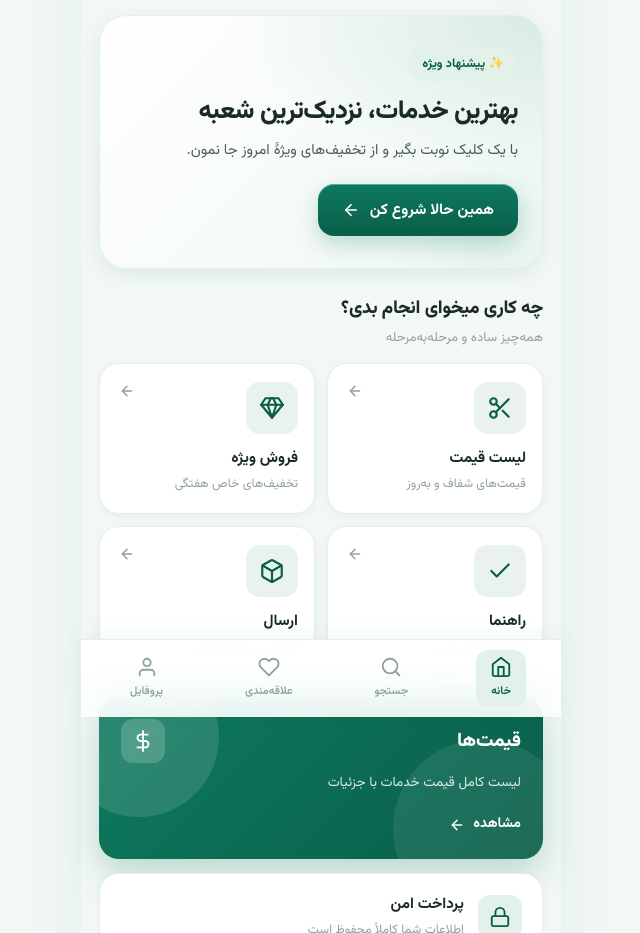
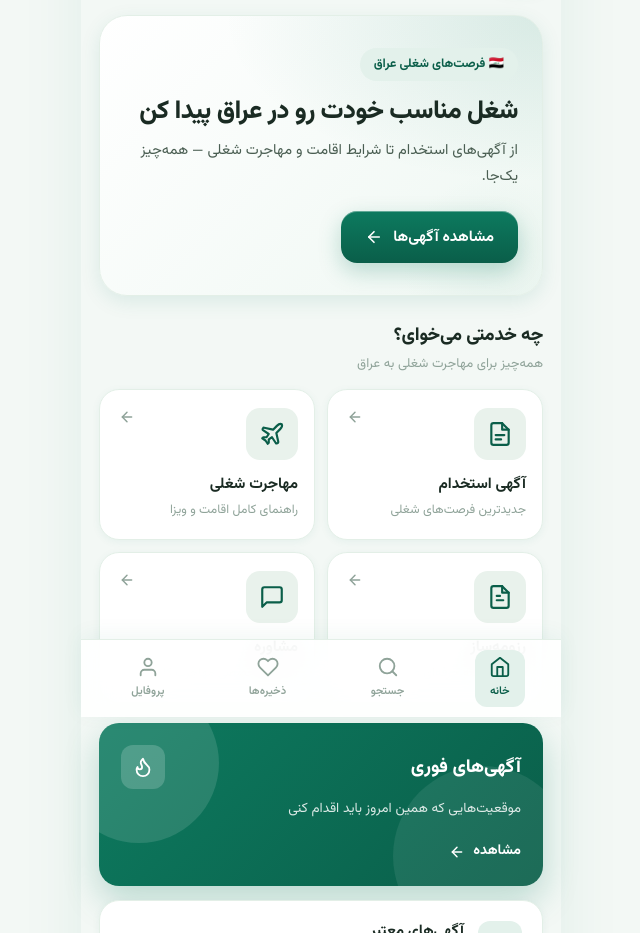
Before and after one commit to iran98ir/apk-kardar-iraq, a plain HTML site: page index.html in a window 1280 px wide. Shown: the part 83-1016 px from the top of the page, without its empty margins (319-959 px from the left). Drawn offline with Linux system fonts and the light colour scheme.

Commit message:
Update index.html

```diff
--- a/index.html
+++ b/index.html
@@ -4,64 +4,46 @@
 <meta charset="UTF-8">
 <meta name="viewport" content="width=device-width, initial-scale=1.0, viewport-fit=cover">
 <meta name="theme-color" content="#0d7a5f">
-<title>کاردار | MU✂️MU</title>
+<title>کاردار | کاریابی در عراق</title>
 
 <link rel="preconnect" href="https://fonts.googleapis.com">
 <link rel="preconnect" href="https://fonts.gstatic.com" crossorigin>
 <link href="https://fonts.googleapis.com/css2?family=Vazirmatn:wght@400;500;600;700;800&display=swap" rel="stylesheet">
 
 <style>
-/* ===================== متغیرها ===================== */
 :root{
-  --bg:#f3f8f5;
-  --surface:#ffffff;
-  --surface-2:#e9f2ec;
-  --text:#1a2b23;
-  --text-soft:#4a5e52;
-  --text-mute:#8fa399;
-  --border:#d4e2d9;
-  --border-2:#e3efe7;
-  --brand:#0d7a5f;
-  --brand-2:#0a5e49;
-  --brand-soft:#e3f1eb;
+  --bg:#f3f8f5; --surface:#ffffff; --surface-2:#e9f2ec;
+  --text:#1a2b23; --text-soft:#4a5e52; --text-mute:#8fa399;
+  --border:#d4e2d9; --border-2:#e3efe7;
+  --brand:#0d7a5f; --brand-2:#0a5e49; --brand-soft:#e3f1eb;
   --brand-glow:rgba(13,122,95,.25);
-  --gold:#f5b942;
-  --danger:#dc4c3f;
-  --r-sm:8px; --r-md:14px; --r-lg:20px; --r-xl:28px;
+  --gold:#f5b942; --danger:#dc4c3f;
+  --r-md:14px; --r-lg:20px; --r-xl:28px;
   --shadow-sm:0 2px 8px rgba(13,122,95,.06);
   --shadow-md:0 6px 20px rgba(13,122,95,.10);
   --shadow-lg:0 16px 40px rgba(13,122,95,.14);
   --ease:cubic-bezier(.4,0,.2,1);
 }
-
 *{box-sizing:border-box;margin:0;padding:0}
 html,body{height:100%}
 body{
   font-family:'Vazirmatn',system-ui,sans-serif;
-  background:var(--bg);
-  color:var(--text);
-  line-height:1.7;
-  -webkit-font-smoothing:antialiased;
-  overflow-x:hidden;
+  background:var(--bg);color:var(--text);
+  line-height:1.7;-webkit-font-smoothing:antialiased;overflow-x:hidden;
 }
 a{color:inherit;text-decoration:none}
 button{font-family:inherit;cursor:pointer;border:none;background:none}
 
-/* ===================== قالب اپ ===================== */
 .app{
-  max-width:480px;
-  margin:0 auto;
-  min-height:100vh;
-  background:var(--bg);
-  position:relative;
-  padding-bottom:88px; /* جای منوی پایین */
+  max-width:480px;margin:0 auto;min-height:100vh;
+  background:var(--bg);position:relative;padding-bottom:88px;
   box-shadow:0 0 60px rgba(13,122,95,.08);
 }
 
-/* ===================== هدر ===================== */
+/* ===== هدر ===== */
 .app-header{
-  position:sticky; top:0; z-index:50;
-  display:flex; align-items:center; justify-content:space-between;
+  position:sticky;top:0;z-index:50;
+  display:flex;align-items:center;justify-content:space-between;
   padding:14px 18px;
   background:rgba(255,255,255,.85);
   backdrop-filter:blur(18px) saturate(180%);
@@ -73,33 +55,29 @@ button{font-family:inherit;cursor:pointer;border:none;background:none}
   width:46px;height:46px;border-radius:14px;
   display:grid;place-items:center;
   background:linear-gradient(135deg,var(--brand),var(--brand-2));
-  color:#fff;font-size:1.4rem;
+  color:#fff;
   box-shadow:inset 0 1px 0 rgba(255,255,255,.4),0 6px 18px var(--brand-glow);
 }
+.brand-icon svg{width:26px;height:26px}
 .brand-name{font-weight:800;font-size:1.15rem;letter-spacing:-.01em}
 .brand-subtitle{font-size:.8rem;color:var(--text-mute);margin-top:-2px}
 .header-action{
   width:44px;height:44px;border-radius:14px;
   display:grid;place-items:center;
-  background:var(--surface);
-  border:1px solid var(--border);
-  color:var(--text-soft);
-  transition:all .25s var(--ease);
+  background:var(--surface);border:1px solid var(--border);
+  color:var(--text-soft);transition:all .25s var(--ease);
   box-shadow:var(--shadow-sm);
 }
 .header-action:hover{color:var(--brand);border-color:var(--brand);transform:translateY(-1px)}
 
-/* ===================== هیرو ===================== */
+/* ===== هیرو ===== */
 .hero{
-  position:relative;
-  margin:18px;
-  padding:32px 24px;
+  position:relative;margin:18px;padding:32px 24px;
   border-radius:var(--r-xl);
   background:
     radial-gradient(120% 100% at 100% 0%, rgba(13,122,95,.12) 0%, transparent 60%),
     linear-gradient(135deg,#ffffff 0%, #eef7f2 100%);
-  border:1px solid var(--border-2);
-  box-shadow:var(--shadow-md);
+  border:1px solid var(--border-2);box-shadow:var(--shadow-md);
   overflow:hidden;
 }
 .hero::before{
@@ -109,22 +87,19 @@ button{font-family:inherit;cursor:pointer;border:none;background:none}
   opacity:.7;pointer-events:none;
 }
 .hero-label{
-  display:inline-block;
-  padding:6px 14px;border-radius:999px;
+  display:inline-block;padding:6px 14px;border-radius:999px;
   background:var(--brand-soft);color:var(--brand-2);
-  font-size:.78rem;font-weight:700;
-  margin-bottom:14px;
+  font-size:.78rem;font-weight:700;margin-bottom:14px;
   position:relative;z-index:1;
 }
 .hero-title{
   font-size:1.6rem;font-weight:800;line-height:1.35;
-  color:var(--text);letter-spacing:-.02em;
-  margin-bottom:8px;position:relative;z-index:1;
+  color:var(--text);letter-spacing:-.02em;margin-bottom:8px;
+  position:relative;z-index:1;
 }
 .hero-text{
-  font-size:.92rem;color:var(--text-soft);
-  line-height:1.8;margin-bottom:20px;
-  position:relative;z-index:1;
+  font-size:.92rem;color:var(--text-soft);line-height:1.8;
+  margin-bottom:20px;position:relative;z-index:1;
 }
 .hero-button{
   display:inline-flex;align-items:center;gap:10px;
@@ -132,59 +107,42 @@ button{font-family:inherit;cursor:pointer;border:none;background:none}
   background:linear-gradient(180deg,var(--brand),var(--brand-2));
   color:#fff;font-weight:700;font-size:.95rem;
   box-shadow:inset 0 1px 0 rgba(255,255,255,.35),0 8px 22px var(--brand-glow);
-  transition:all .25s var(--ease);
-  position:relative;z-index:1;
+  transition:all .25s var(--ease);position:relative;z-index:1;
 }
-.hero-button:hover{transform:translateY(-2px);box-shadow:inset 0 1px 0 rgba(255,255,255,.4),0 12px 28px var(--brand-glow)}
-.hero-button:active{transform:translateY(0)}
-.hero-button svg{width:18px;height:18px;transform:rotate(0deg)}
+.hero-button:hover{transform:translateY(-2px)}
+.hero-button svg{width:18px;height:18px}
 
-/* ===================== عنوان بخش ===================== */
-.section-head{
-  padding:0 18px;margin:24px 0 14px;
-  display:flex;align-items:flex-end;justify-content:space-between;
-}
+/* ===== عنوان بخش ===== */
+.section-head{padding:0 18px;margin:24px 0 14px}
 .section-title{font-size:1.15rem;font-weight:800;letter-spacing:-.01em}
 .section-caption{font-size:.82rem;color:var(--text-mute);margin-top:2px}
 
-/* ===================== کارت‌های خدمات ===================== */
-.features{
-  display:grid;grid-template-columns:1fr 1fr;
-  gap:12px;padding:0 18px;
-}
+/* ===== کارت‌های خدمات ===== */
+.features{display:grid;grid-template-columns:1fr 1fr;gap:12px;padding:0 18px}
 .feature{
-  position:relative;
-  display:flex;flex-direction:column;align-items:flex-start;
-  padding:18px 16px;
-  background:var(--surface);
-  border:1px solid var(--border-2);
-  border-radius:var(--r-lg);
-  box-shadow:var(--shadow-sm);
-  transition:all .3s var(--ease);
-  cursor:pointer;
-  overflow:hidden;
+  position:relative;display:flex;flex-direction:column;align-items:flex-start;
+  padding:18px 16px;background:var(--surface);
+  border:1px solid var(--border-2);border-radius:var(--r-lg);
+  box-shadow:var(--shadow-sm);transition:all .3s var(--ease);
+  cursor:pointer;overflow:hidden;
 }
 .feature::after{
   content:'';position:absolute;inset:0;
   background:linear-gradient(135deg,var(--brand-soft) 0%,transparent 60%);
-  opacity:0;transition:opacity .3s var(--ease);
-  pointer-events:none;
+  opacity:0;transition:opacity .3s var(--ease);pointer-events:none;
 }
 .feature:hover{transform:translateY(-4px);border-color:var(--brand);box-shadow:var(--shadow-lg),0 0 0 4px var(--brand-glow)}
 .feature:hover::after{opacity:1}
-.feature:active{transform:translateY(-2px)}
 .feature-icon{
   position:relative;z-index:1;
   width:52px;height:52px;border-radius:14px;
   display:grid;place-items:center;
   background:var(--surface-2);color:var(--brand-2);
-  margin-bottom:12px;
-  transition:all .3s var(--ease);
+  margin-bottom:12px;transition:all .3s var(--ease);
 }
 .feature:hover .feature-icon{
   background:linear-gradient(135deg,var(--brand),var(--brand-2));
-  color:#fff;transform:scale(1.06);
-  box-shadow:0 8px 20px var(--brand-glow);
+  color:#fff;transform:scale(1.06);box-shadow:0 8px 20px var(--brand-glow);
 }
 .feature-icon svg{width:26px;height:26px}
 .feature-title{position:relative;z-index:1;font-size:.95rem;font-weight:700;margin-bottom:2px}
@@ -192,23 +150,19 @@ button{font-family:inherit;cursor:pointer;border:none;background:none}
 .feature-arrow{
   position:absolute;top:14px;left:14px;z-index:1;
   width:26px;height:26px;border-radius:8px;
-  display:grid;place-items:center;
-  color:var(--text-mute);
+  display:grid;place-items:center;color:var(--text-mute);
   transition:all .3s var(--ease);
 }
 .feature:hover .feature-arrow{color:var(--brand);transform:translateX(-3px)}
 .feature-arrow svg{width:16px;height:16px}
 
-/* ===================== کارت قیمت ===================== */
+/* ===== کارت ویژه (آگهی‌های فوری) ===== */
 .price-card{
-  margin:20px 18px 0;
-  padding:22px;
-  border-radius:var(--r-lg);
+  margin:20px 18px 0;padding:22px;border-radius:var(--r-lg);
   background:linear-gradient(135deg,var(--brand) 0%,var(--brand-2) 100%);
   color:#fff;position:relative;overflow:hidden;
   box-shadow:0 14px 34px var(--brand-glow);
-  cursor:pointer;
-  transition:all .3s var(--ease);
+  cursor:pointer;transition:all .3s var(--ease);
 }
 .price-card::before{
   content:'';position:absolute;top:-40px;left:-40px;
@@ -222,11 +176,10 @@ button{font-family:inherit;cursor:pointer;border:none;background:none}
 }
 .price-card:hover{transform:translateY(-3px);box-shadow:0 20px 44px var(--brand-glow)}
 .price-card-top{display:flex;align-items:center;justify-content:space-between;position:relative;z-index:1}
-.price-card-title{font-size:1.2rem;font-weight:800}
+.price-card-title{font-size:1.15rem;font-weight:800}
 .price-card-icon{
   width:44px;height:44px;border-radius:12px;
-  background:rgba(255,255,255,.18);
-  display:grid;place-items:center;
+  background:rgba(255,255,255,.18);display:grid;place-items:center;
 }
 .price-card-icon svg{width:22px;height:22px}
 .price-card-text{
@@ -235,33 +188,28 @@ button{font-family:inherit;cursor:pointer;border:none;background:none}
 }
 .price-card-link{
   display:inline-flex;align-items:center;gap:8px;
-  font-size:.88rem;font-weight:700;
-  position:relative;z-index:1;
+  font-size:.88rem;font-weight:700;position:relative;z-index:1;
 }
 .price-card-link svg{width:16px;height:16px;transition:transform .25s var(--ease)}
 .price-card:hover .price-card-link svg{transform:translateX(-3px)}
 
-/* ===================== کارت اعتماد ===================== */
+/* ===== کارت اعتماد ===== */
 .trust-card{
-  margin:14px 18px 0;
-  padding:18px 20px;
-  background:var(--surface);
-  border:1px solid var(--border-2);
-  border-radius:var(--r-lg);
-  box-shadow:var(--shadow-sm);
+  margin:14px 18px 0;padding:18px 20px;
+  background:var(--surface);border:1px solid var(--border-2);
+  border-radius:var(--r-lg);box-shadow:var(--shadow-sm);
 }
 .trust-row{display:flex;align-items:center;gap:14px}
 .trust-icon{
   width:44px;height:44px;border-radius:12px;
   display:grid;place-items:center;
-  background:var(--brand-soft);color:var(--brand-2);
-  flex-shrink:0;
+  background:var(--brand-soft);color:var(--brand-2);flex-shrink:0;
 }
 .trust-icon svg{width:22px;height:22px}
 .trust-title{font-size:.95rem;font-weight:700}
 .trust-text{font-size:.78rem;color:var(--text-mute);margin-top:2px}
 
-/* ===================== منوی پایین ===================== */
+/* ===== منوی پایین ===== */
 .bottom-nav{
   position:fixed;bottom:0;left:0;right:0;z-index:60;
   max-width:480px;margin:0 auto;
@@ -283,7 +231,6 @@ button{font-family:inherit;cursor:pointer;border:none;background:none}
 .nav-item.active{color:var(--brand-2);background:var(--brand-soft)}
 .nav-item:hover{color:var(--brand-2)}
 
-/* ===================== انیمیشن ورود ===================== */
 @keyframes fadeUp{from{opacity:0;transform:translateY(14px)}to{opacity:1;transform:translateY(0)}}
 .hero{animation:fadeUp .6s var(--ease) both}
 .feature{animation:fadeUp .5s var(--ease) both}
@@ -309,87 +256,118 @@ button{font-family:inherit;cursor:pointer;border:none;background:none}
   <header class="app-header">
     <div class="brand">
       <div class="brand-icon">
-        <svg viewBox="0 0 24 24" fill="none" stroke="currentColor" stroke-width="2" stroke-linecap="round" stroke-linejoin="round"><circle cx="6" cy="6" r="3"/><circle cx="6" cy="18" r="3"/><line x1="20" y1="4" x2="8.12" y2="15.88"/><line x1="14.47" y1="14.48" x2="20" y2="20"/><line x1="8.12" y1="8.12" x2="12" y2="12"/></svg>
+        <!-- آیکون چمدان سفر / کاریابی -->
+        <svg viewBox="0 0 24 24" fill="none" stroke="currentColor" stroke-width="2" stroke-linecap="round" stroke-linejoin="round">
+          <rect x="2" y="7" width="20" height="14" rx="2" ry="2"/>
+          <path d="M16 21V5a2 2 0 0 0-2-2h-4a2 2 0 0 0-2 2v16"/>
+        </svg>
       </div>
       <div class="brand-text">
         <div class="brand-name">کاردار</div>
-        <div class="brand-subtitle">سرویس آرایشی و بهداشتی</div>
+        <div class="brand-subtitle">کاریابی در عراق</div>
       </div>
     </div>
-    <button class="header-action" aria-label="راهنما" onclick="alert('راهنمای اپلیکیشن')">
-      <svg width="22" height="22" viewBox="0 0 24 24" fill="none" stroke="currentColor" stroke-width="2" stroke-linecap="round" stroke-linejoin="round"><path d="M20.84 4.61a5.5 5.5 0 0 0-7.78 0L12 5.67l-1.06-1.06a5.5 5.5 0 0 0-7.78 7.78l1.06 1.06L12 21.23l7.78-7.78 1.06-1.06a5.5 5.5 0 0 0 0-7.78z"/></svg>
+    <button class="header-action" aria-label="پروفایل" onclick="alert('پروفایل کاربری')">
+      <svg width="22" height="22" viewBox="0 0 24 24" fill="none" stroke="currentColor" stroke-width="2" stroke-linecap="round" stroke-linejoin="round">
+        <path d="M20 21v-2a4 4 0 0 0-4-4H8a4 4 0 0 0-4 4v2"/>
+        <circle cx="12" cy="7" r="4"/>
+      </svg>
     </button>
   </header>
 
   <!-- هیرو -->
   <section class="hero">
-    <span class="hero-label">✨ پیشنهاد ویژه</span>
-    <h1 class="hero-title">بهترین خدمات، نزدیک‌ترین شعبه</h1>
-    <p class="hero-text">با یک کلیک نوبت بگیر و از تخفیف‌های ویژهٔ امروز جا نمون.</p>
-    <button class="hero-button" onclick="alert('رفتن به صفحه فروش')">
-      همین حالا شروع کن
-      <svg viewBox="0 0 24 24" fill="none" stroke="currentColor" stroke-width="2.2" stroke-linecap="round" stroke-linejoin="round"><line x1="19" y1="12" x2="5" y2="12"/><polyline points="12 19 5 12 12 5"/></svg>
+    <span class="hero-label">🇮🇶 فرصت‌های شغلی عراق</span>
+    <h1 class="hero-title">شغل مناسب خودت رو در عراق پیدا کن</h1>
+    <p class="hero-text">از آگهی‌های استخدام تا شرایط اقامت و مهاجرت شغلی — همه‌چیز یک‌جا.</p>
+    <button class="hero-button" onclick="alert('رفتن به لیست آگهی‌ها')">
+      مشاهده آگهی‌ها
+      <svg viewBox="0 0 24 24" fill="none" stroke="currentColor" stroke-width="2.2" stroke-linecap="round" stroke-linejoin="round">
+        <line x1="19" y1="12" x2="5" y2="12"/>
+        <polyline points="12 19 5 12 12 5"/>
+      </svg>
     </button>
   </section>
 
   <!-- عنوان بخش -->
   <div class="section-head">
     <div>
-      <h2 class="section-title">چه کاری میخوای انجام بدی؟</h2>
-      <p class="section-caption">همه‌چیز ساده و مرحله‌به‌مرحله</p>
+      <h2 class="section-title">چه خدمتی می‌خوای؟</h2>
+      <p class="section-caption">همه‌چیز برای مهاجرت شغلی به عراق</p>
     </div>
   </div>
 
   <!-- ۴ کارت خدمات -->
   <section class="features">
 
-    <article class="feature" onclick="alert('لیست قیمت')">
+    <article class="feature" onclick="alert('آگهی‌های استخدام')">
       <span class="feature-arrow"><svg viewBox="0 0 24 24" fill="none" stroke="currentColor" stroke-width="2.2" stroke-linecap="round" stroke-linejoin="round"><line x1="19" y1="12" x2="5" y2="12"/><polyline points="12 19 5 12 12 5"/></svg></span>
       <div class="feature-icon">
-        <svg viewBox="0 0 24 24" fill="none" stroke="currentColor" stroke-width="2" stroke-linecap="round" stroke-linejoin="round"><circle cx="6" cy="6" r="3"/><circle cx="6" cy="18" r="3"/><line x1="20" y1="4" x2="8.12" y2="15.88"/><line x1="14.47" y1="14.48" x2="20" y2="20"/><line x1="8.12" y1="8.12" x2="12" y2="12"/></svg>
+        <!-- آیکون آگهی / لیست -->
+        <svg viewBox="0 0 24 24" fill="none" stroke="currentColor" stroke-width="2" stroke-linecap="round" stroke-linejoin="round">
+          <path d="M14 2H6a2 2 0 0 0-2 2v16a2 2 0 0 0 2 2h12a2 2 0 0 0 2-2V8z"/>
+          <polyline points="14 2 14 8 20 8"/>
+          <line x1="8" y1="13" x2="16" y2="13"/>
+          <line x1="8" y1="17" x2="13" y2="17"/>
+        </svg>
       </div>
-      <h3 class="feature-title">لیست قیمت</h3>
-      <p class="feature-text">قیمت‌های شفاف و به‌روز</p>
+      <h3 class="feature-title">آگهی استخدام</h3>
+      <p class="feature-text">جدیدترین فرصت‌های شغلی</p>
     </article>
 
-    <article class="feature" onclick="alert('فروش ویژه')">
+    <article class="feature" onclick="alert('مهاجرت شغلی')">
       <span class="feature-arrow"><svg viewBox="0 0 24 24" fill="none" stroke="currentColor" stroke-width="2.2" stroke-linecap="round" stroke-linejoin="round"><line x1="19" y1="12" x2="5" y2="12"/><polyline points="12 19 5 12 12 5"/></svg></span>
       <div class="feature-icon">
-        <svg viewBox="0 0 24 24" fill="none" stroke="currentColor" stroke-width="2" stroke-linecap="round" stroke-linejoin="round"><path d="M6 3h12l4 6-10 12L2 9z"/><path d="M11 3 8 9l4 12 4-12-3-6"/><path d="M2 9h20"/></svg>
+        <!-- آیکون هواپیما / مهاجرت -->
+        <svg viewBox="0 0 24 24" fill="none" stroke="currentColor" stroke-width="2" stroke-linecap="round" stroke-linejoin="round">
+          <path d="M17.8 19.2 16 11l3.5-3.5C21 6 21.5 4 21 3c-1-.5-3 0-4.5 1.5L13 8 4.8 6.2c-.5-.1-.9.1-1.1.5l-.3.5c-.2.5-.1 1 .3 1.3L9 12l-2 3H4l-1 1 3 2 2 3 1-1v-3l3-2 3.5 5.3c.3.4.8.5 1.3.3l.5-.2c.4-.3.6-.7.5-1.2z"/>
+        </svg>
       </div>
-      <h3 class="feature-title">فروش ویژه</h3>
-      <p class="feature-text">تخفیف‌های خاص هفتگی</p>
+      <h3 class="feature-title">مهاجرت شغلی</h3>
+      <p class="feature-text">راهنمای کامل اقامت و ویزا</p>
     </article>
 
-    <article class="feature" onclick="alert('راهنما')">
+    <article class="feature" onclick="alert('رزومه‌ساز')">
       <span class="feature-arrow"><svg viewBox="0 0 24 24" fill="none" stroke="currentColor" stroke-width="2.2" stroke-linecap="round" stroke-linejoin="round"><line x1="19" y1="12" x2="5" y2="12"/><polyline points="12 19 5 12 12 5"/></svg></span>
       <div class="feature-icon">
-        <svg viewBox="0 0 24 24" fill="none" stroke="currentColor" stroke-width="2" stroke-linecap="round" stroke-linejoin="round"><polyline points="20 6 9 17 4 12"/></svg>
+        <!-- آیکون رزومه / سند -->
+        <svg viewBox="0 0 24 24" fill="none" stroke="currentColor" stroke-width="2" stroke-linecap="round" stroke-linejoin="round">
+          <path d="M14 2H6a2 2 0 0 0-2 2v16a2 2 0 0 0 2 2h12a2 2 0 0 0 2-2V8z"/>
+          <polyline points="14 2 14 8 20 8"/>
+          <path d="M9 15h6"/>
+          <path d="M9 11h3"/>
+        </svg>
       </div>
-      <h3 class="feature-title">راهنما</h3>
-      <p class="feature-text">راهنمای کامل خرید</p>
+      <h3 class="feature-title">رزومه‌ساز</h3>
+      <p class="feature-text">ساخت رزومه حرفه‌ای عربی</p>
     </article>
 
-    <article class="feature" onclick="alert('ارسال')">
+    <article class="feature" onclick="alert('مشاوره')">
       <span class="feature-arrow"><svg viewBox="0 0 24 24" fill="none" stroke="currentColor" stroke-width="2.2" stroke-linecap="round" stroke-linejoin="round"><line x1="19" y1="12" x2="5" y2="12"/><polyline points="12 19 5 12 12 5"/></svg></span>
       <div class="feature-icon">
-        <svg viewBox="0 0 24 24" fill="none" stroke="currentColor" stroke-width="2" stroke-linecap="round" stroke-linejoin="round"><path d="M21 16V8a2 2 0 0 0-1-1.73l-7-4a2 2 0 0 0-2 0l-7 4A2 2 0 0 0 3 8v8a2 2 0 0 0 1 1.73l7 4a2 2 0 0 0 2 0l7-4A2 2 0 0 0 21 16z"/><polyline points="3.27 6.96 12 12.01 20.73 6.96"/><line x1="12" y1="22.08" x2="12" y2="12"/></svg>
+        <!-- آیکون مشاوره / گفتگو -->
+        <svg viewBox="0 0 24 24" fill="none" stroke="currentColor" stroke-width="2" stroke-linecap="round" stroke-linejoin="round">
+          <path d="M21 15a2 2 0 0 1-2 2H7l-4 4V5a2 2 0 0 1 2-2h14a2 2 0 0 1 2 2z"/>
+        </svg>
       </div>
-      <h3 class="feature-title">ارسال</h3>
-      <p class="feature-text">ارسال سریع و مطمئن</p>
+      <h3 class="feature-title">مشاوره</h3>
+      <p class="feature-text">مشاوره تخصصی مهاجرت کاری</p>
     </article>
 
   </section>
 
-  <!-- کارت قیمت -->
-  <section class="price-card" onclick="alert('صفحه قیمت')">
+  <!-- کارت ویژه: آگهی‌های فوری -->
+  <section class="price-card" onclick="alert('آگهی‌های فوری')">
     <div class="price-card-top">
-      <div class="price-card-title">قیمت‌ها</div>
+      <div class="price-card-title">آگهی‌های فوری</div>
       <div class="price-card-icon">
-        <svg viewBox="0 0 24 24" fill="none" stroke="currentColor" stroke-width="2" stroke-linecap="round" stroke-linejoin="round"><line x1="12" y1="1" x2="12" y2="23"/><path d="M17 5H9.5a3.5 3.5 0 0 0 0 7h5a3.5 3.5 0 0 1 0 7H6"/></svg>
+        <!-- آیکون آتش / فوری -->
+        <svg viewBox="0 0 24 24" fill="none" stroke="currentColor" stroke-width="2" stroke-linecap="round" stroke-linejoin="round">
+          <path d="M8.5 14.5A2.5 2.5 0 0 0 11 12c0-1.38-.5-2-1-3-1.072-2.143-.224-4.054 2-6 .5 2.5 2 4.9 4 6.5 2 1.6 3 3.5 3 5.5a7 7 0 1 1-14 0c0-1.153.433-2.294 1-3a2.5 2.5 0 0 0 2.5 2.5z"/>
+        </svg>
       </div>
     </div>
-    <p class="price-card-text">لیست کامل قیمت خدمات با جزئیات</p>
+    <p class="price-card-text">موقعیت‌هایی که همین امروز باید اقدام کنی</p>
     <span class="price-card-link">
       مشاهده
       <svg viewBox="0 0 24 24" fill="none" stroke="currentColor" stroke-width="2.2" stroke-linecap="round" stroke-linejoin="round"><line x1="19" y1="12" x2="5" y2="12"/><polyline points="12 19 5 12 12 5"/></svg>
@@ -400,11 +378,15 @@ button{font-family:inherit;cursor:pointer;border:none;background:none}
   <section class="trust-card">
     <div class="trust-row">
       <div class="trust-icon">
-        <svg viewBox="0 0 24 24" fill="none" stroke="currentColor" stroke-width="2" stroke-linecap="round" stroke-linejoin="round"><rect x="3" y="11" width="18" height="11" rx="2" ry="2"/><path d="M7 11V7a5 5 0 0 1 10 0v4"/></svg>
+        <!-- آیکون سپر / اعتماد -->
+        <svg viewBox="0 0 24 24" fill="none" stroke="currentColor" stroke-width="2" stroke-linecap="round" stroke-linejoin="round">
+          <path d="M12 22s8-4 8-10V5l-8-3-8 3v7c0 6 8 10 8 10z"/>
+          <polyline points="9 12 11 14 15 10"/>
+        </svg>
       </div>
       <div>
-        <h3 class="trust-title">پرداخت امن</h3>
-        <p class="trust-text">اطلاعات شما کاملاً محفوظ است</p>
+        <h3 class="trust-title">آگهی‌های معتبر</h3>
+        <p class="trust-text">تمام آگهی‌ها قبل از انتشار بررسی می‌شوند</p>
       </div>
     </div>
   </section>
@@ -412,19 +394,30 @@ button{font-family:inherit;cursor:pointer;border:none;background:none}
   <!-- منوی پایین -->
   <nav class="bottom-nav">
     <a href="#" class="nav-item active">
-      <svg viewBox="0 0 24 24" fill="none" stroke="currentColor" stroke-width="2" stroke-linecap="round" stroke-linejoin="round"><path d="M3 9l9-7 9 7v11a2 2 0 0 1-2 2H5a2 2 0 0 1-2-2z"/><polyline points="9 22 9 12 15 12 15 22"/></svg>
+      <svg viewBox="0 0 24 24" fill="none" stroke="currentColor" stroke-width="2" stroke-linecap="round" stroke-linejoin="round">
+        <path d="M3 9l9-7 9 7v11a2 2 0 0 1-2 2H5a2 2 0 0 1-2-2z"/>
+        <polyline points="9 22 9 12 15 12 15 22"/>
+      </svg>
       خانه
     </a>
     <a href="#" class="nav-item">
-      <svg viewBox="0 0 24 24" fill="none" stroke="currentColor" stroke-width="2" stroke-linecap="round" stroke-linejoin="round"><circle cx="11" cy="11" r="8"/><line x1="21" y1="21" x2="16.65" y2="16.65"/></svg>
+      <svg viewBox="0 0 24 24" fill="none" stroke="currentColor" stroke-width="2" stroke-linecap="round" stroke-linejoin="round">
+        <circle cx="11" cy="11" r="8"/>
+        <line x1="21" y1="21" x2="16.65" y2="16.65"/>
+      </svg>
       جستجو
     </a>
     <a href="#" class="nav-item">
-      <svg viewBox="0 0 24 24" fill="none" stroke="currentColor" stroke-width="2" stroke-linecap="round" stroke-linejoin="round"><path d="M20.84 4.61a5.5 5.5 0 0 0-7.78 0L12 5.67l-1.06-1.06a5.5 5.5 0 0 0-7.78 7.78l1.06 1.06L12 21.23l7.78-7.78 1.06-1.06a5.5 5.5 0 0 0 0-7.78z"/></svg>
-      علاقه‌مندی
+      <svg viewBox="0 0 24 24" fill="none" stroke="currentColor" stroke-width="2" stroke-linecap="round" stroke-linejoin="round">
+        <path d="M20.84 4.61a5.5 5.5 0 0 0-7.78 0L12 5.67l-1.06-1.06a5.5 5.5 0 0 0-7.78 7.78l1.06 1.06L12 21.23l7.78-7.78 1.06-1.06a5.5 5.5 0 0 0 0-7.78z"/>
+      </svg>
+      ذخیره‌ها
     </a>
     <a href="#" class="nav-item">
-      <svg viewBox="0 0 24 24" fill="none" stroke="currentColor" stroke-width="2" stroke-linecap="round" stroke-linejoin="round"><path d="M20 21v-2a4 4 0 0 0-4-4H8a4 4 0 0 0-4 4v2"/><circle cx="12" cy="7" r="4"/></svg>
+      <svg viewBox="0 0 24 24" fill="none" stroke="currentColor" stroke-width="2" stroke-linecap="round" stroke-linejoin="round">
+        <path d="M20 21v-2a4 4 0 0 0-4-4H8a4 4 0 0 0-4 4v2"/>
+        <circle cx="12" cy="7" r="4"/>
+      </svg>
       پروفایل
     </a>
   </nav>
@@ -432,4 +425,4 @@ button{font-family:inherit;cursor:pointer;border:none;background:none}
 </div>
 
 </body>
-                                                                                                                                  </html>
+  </html>
```
